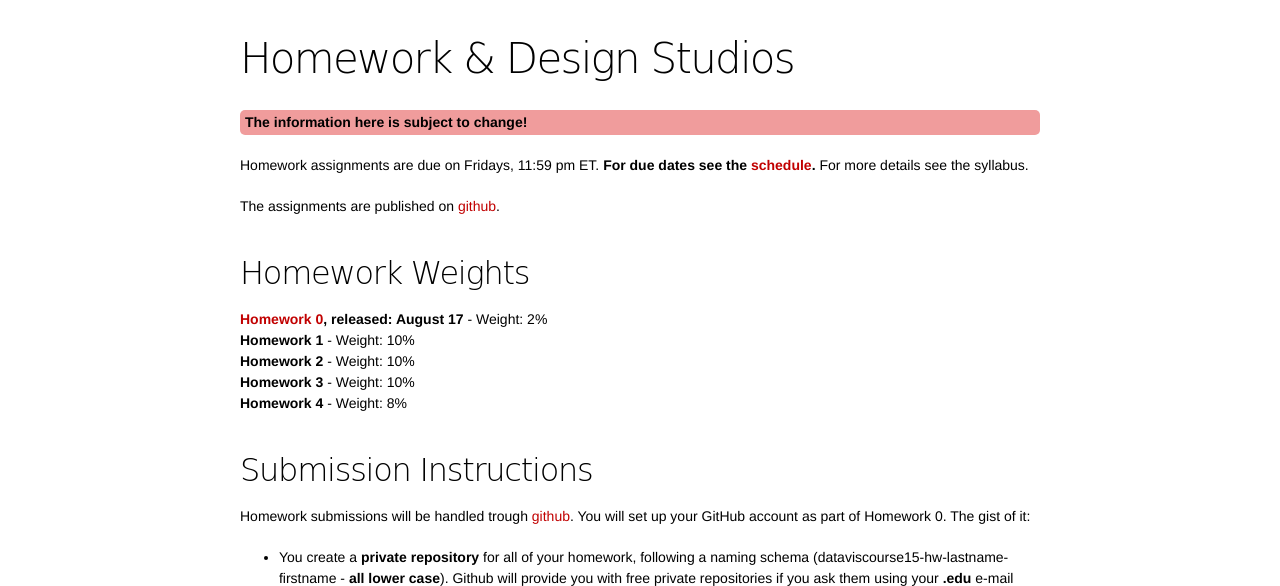
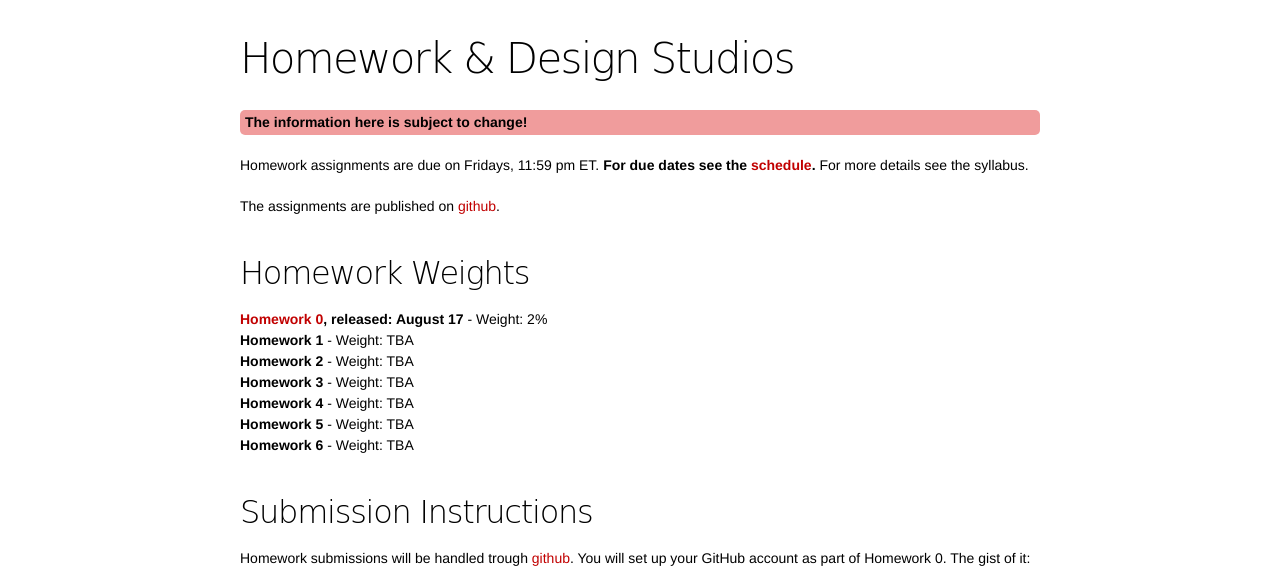
Before and after one commit to UCC-CE-iTinAEC/dataviscourse.github.io, a plain HTML site: page 2015/homework/index.html in a window 1280 px wide. Shown: the part 149-735 px from the top of the page. Drawn offline with Linux system fonts and the light colour scheme; a web font is replaced by a local one.

Commit message:
Site updated at 2015-08-17 17:14:34 UTC: a61fcc4 Mon Aug 17 19:14:11 2015 +0200 Alexander Lex: upates to syllabus, hw weights

```diff
--- a/2015/feed.xml
+++ b/2015/feed.xml
@@ -5,8 +5,8 @@
     <description>Visualization Class at the University of Utah</description>
     <link>http://vcg.github.io/2015/</link>
     <atom:link href="http://vcg.github.io/2015/feed.xml" rel="self" type="application/rss+xml" />
-    <pubDate>Mon, 17 Aug 2015 19:03:49 +0200</pubDate>
-    <lastBuildDate>Mon, 17 Aug 2015 19:03:49 +0200</lastBuildDate>
+    <pubDate>Mon, 17 Aug 2015 19:14:29 +0200</pubDate>
+    <lastBuildDate>Mon, 17 Aug 2015 19:14:29 +0200</lastBuildDate>
     <generator>Jekyll v2.5.3</generator>
 
   </channel>
--- a/2015/homework/index.html
+++ b/2015/homework/index.html
@@ -121,10 +121,12 @@
 <h2 id="homework-weights">Homework Weights</h2>
 
 <p><strong><a href="https://github.com/dataviscourse/2015-dataviscourse-homework/blob/master/hw0/readme.md">Homework 0</a>, released: August 17</strong> - Weight: 2%<br />
- <strong>Homework 1</strong> - Weight: 10%<br />
- <strong>Homework 2</strong> - Weight: 10%<br />
- <strong>Homework 3</strong> - Weight: 10%<br />
- <strong>Homework 4</strong> - Weight: 8%</p>
+ <strong>Homework 1</strong> - Weight: TBA<br />
+ <strong>Homework 2</strong> - Weight: TBA<br />
+ <strong>Homework 3</strong> - Weight: TBA<br />
+ <strong>Homework 4</strong> - Weight: TBA<br />
+ <strong>Homework 5</strong> - Weight: TBA<br />
+ <strong>Homework 6</strong> - Weight: TBA</p>
 
 <h2 id="submission-instructions">Submission Instructions</h2>
 
```
Also changed, not shown: 2015/syllabus/index.html (+1 -1 lines), 1 other file.
